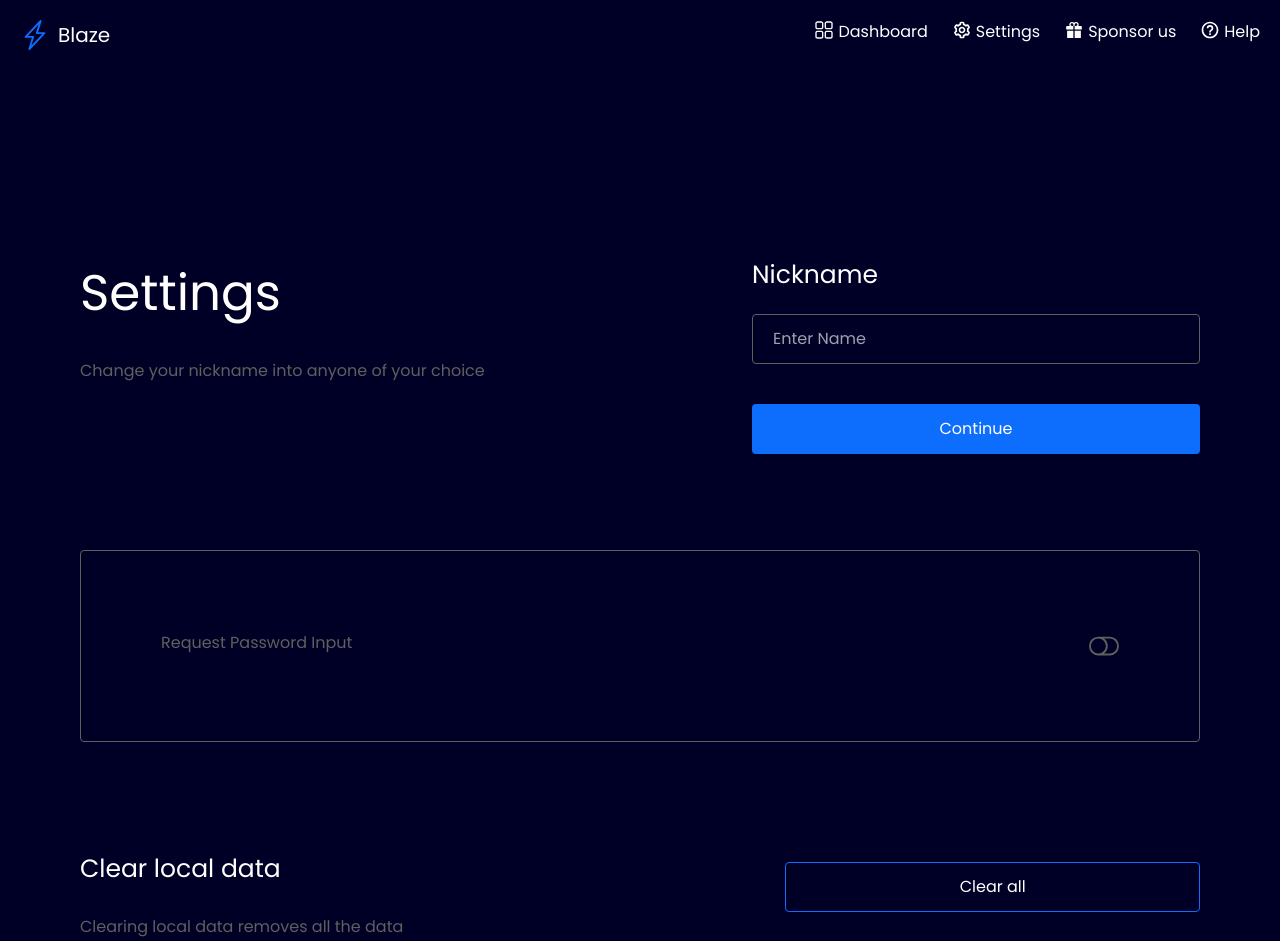
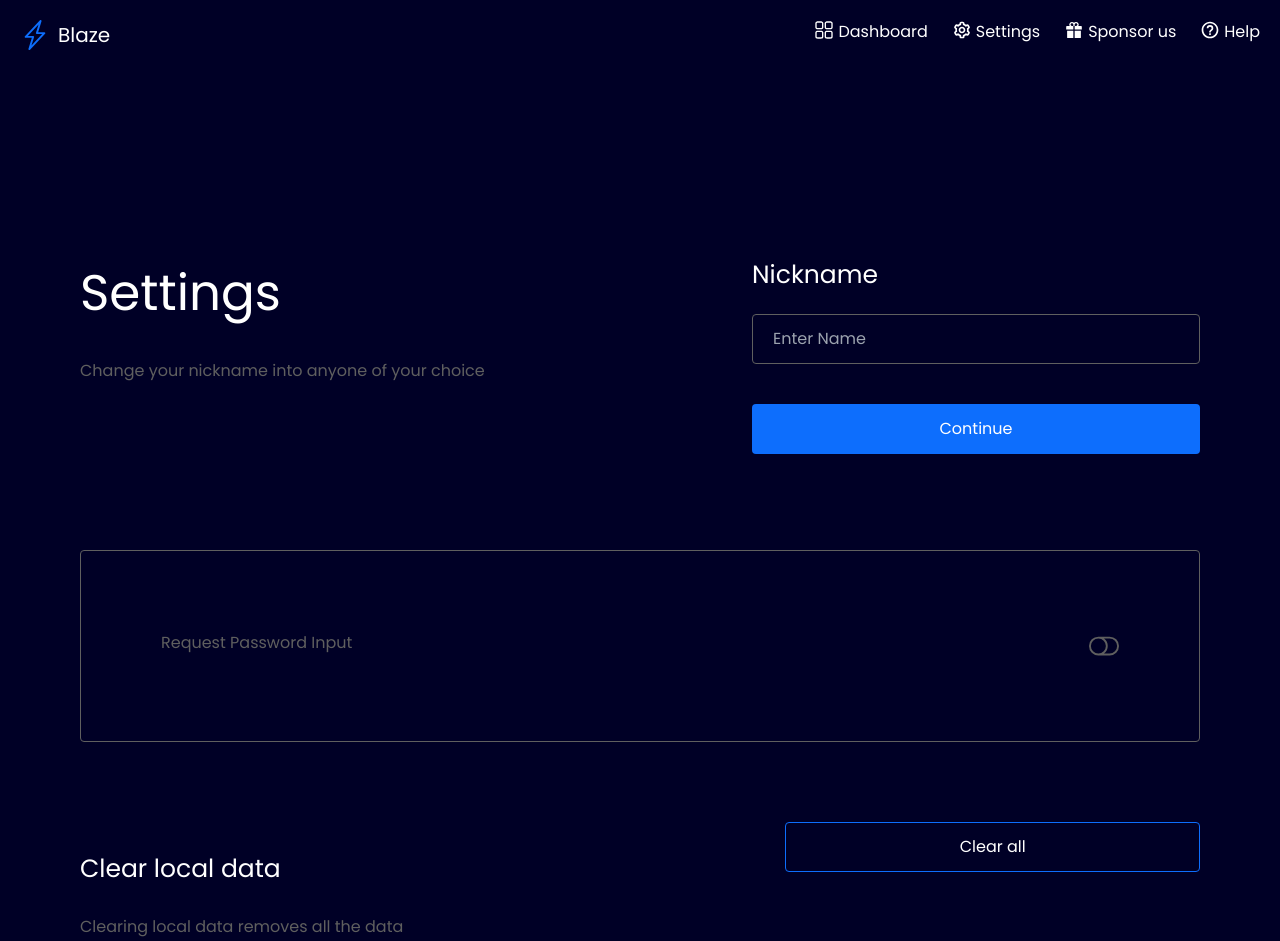
Before and after one commit to EsanSamuel/Blaze-file-transfer, a React (Vite) app: page /setting in a window 1280 px wide. Shown: the top 941 px of the page. Built offline with nearby package versions, Linux system fonts and the light colour scheme.

Commit message:
Update Setting.jsx

```diff
--- a/src/Pages/Setting.jsx
+++ b/src/Pages/Setting.jsx
@@ -92,7 +92,7 @@ const Setting = () => {
                 <div className='sm:mt-0 mb-[30%] sm:w-[55%] '>
                     <Button
                         title='Clear all'
-                        styles='w-full h-[50px] border border-[#0d6efd] rounded mt-0 hover:bg-[#0d6efd] mt-10'
+                        styles='w-full h-[50px] border border-[#0d6efd] rounded mt-0 hover:bg-[#0d6efd] mt-0'
                         handleClick={clearAll}
                     />
 
```
